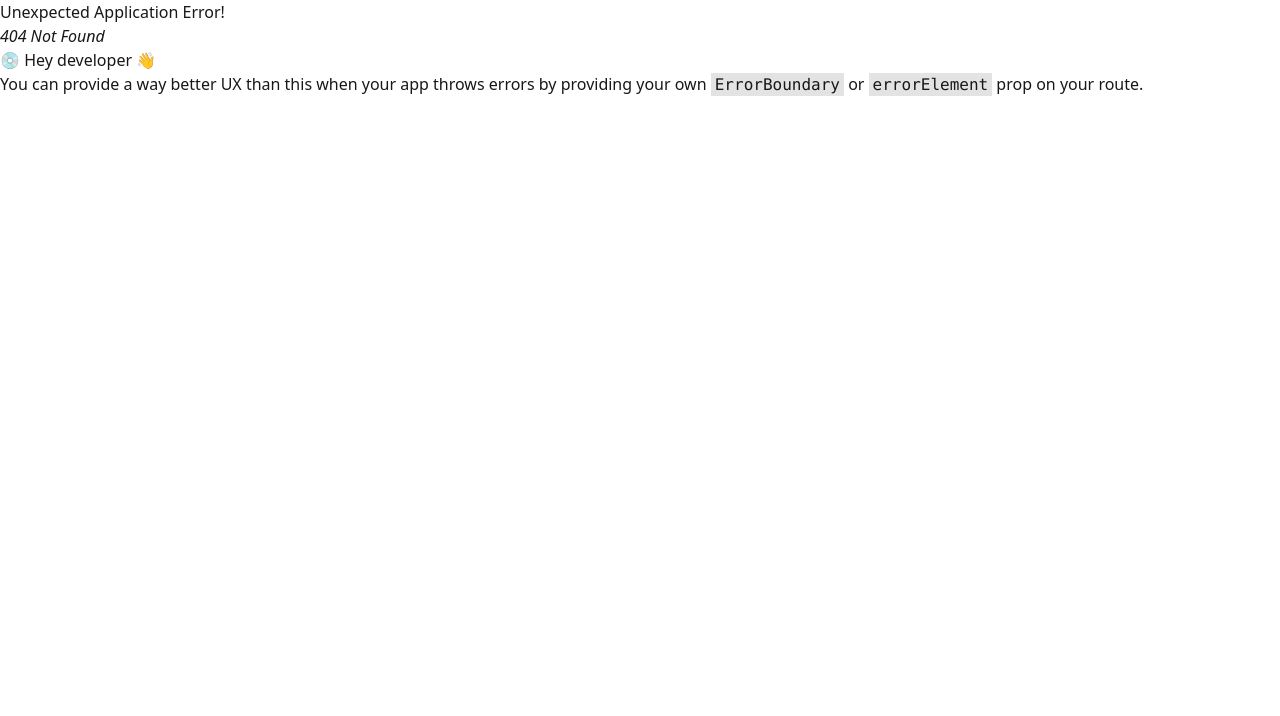
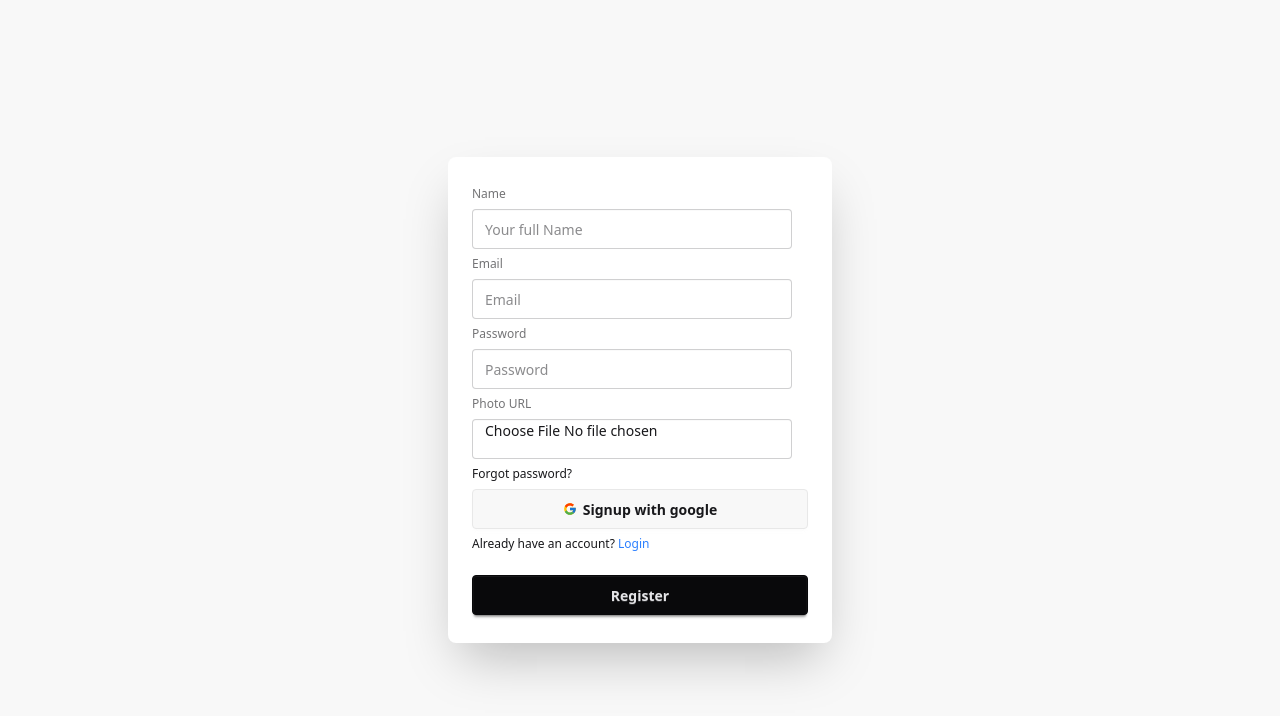
Before and after one commit to muhsinabdullah/Assignment-11-Frontend, a React (Vite) app: page /signup in a window 1280 px wide. Before the commit this address had no page. Shown: the top 716 px of the page. Built offline with nearby package versions, Linux system fonts and the light colour scheme; no server answers.

Commit message:
Login and Register Paged added and firebase connected

```diff
--- a/package.json
+++ b/package.json
@@ -11,8 +11,12 @@
   },
   "dependencies": {
     "@tailwindcss/vite": "^4.1.18",
+    "axios": "^1.13.2",
+    "firebase": "^12.6.0",
     "react": "^19.2.0",
     "react-dom": "^19.2.0",
+    "react-hot-toast": "^2.6.0",
+    "react-icons": "^5.5.0",
     "react-router": "^7.10.1",
     "tailwindcss": "^4.1.18"
   },
--- /dev/null
+++ b/src/firebase/firebase.config.js
@@ -0,0 +1,18 @@
+
+import { initializeApp } from "firebase/app";
+import {getAuth} from 'firebase/auth'
+
+const firebaseConfig = {
+  apiKey: import.meta.env.VITE_APIKEY,
+  authDomain: import.meta.env.VITE_AUTHDOMAIN,
+  projectId: import.meta.env.VITE_PROJECTID,
+  storageBucket: import.meta.env.VITE_STORAGEBUCKET,
+  messagingSenderId: import.meta.env.VITE_MASSAGINGSENDERID,
+  appId: import.meta.env.VITE_APPID
+};
+
+// Initialize Firebase
+const app = initializeApp(firebaseConfig);
+
+const auth = getAuth(app);
+export default auth;
--- /dev/null
+++ b/src/pages/Login.jsx
@@ -0,0 +1,76 @@
+import { signInWithEmailAndPassword } from 'firebase/auth';
+import React, { useContext, useState } from 'react';
+import { Link, Navigate, useLocation, useNavigate } from 'react-router';
+import auth from '../firebase/firebase.config';
+import { AuthContext } from '../provider/AuthProvider';
+import { FcGoogle } from "react-icons/fc";
+
+
+const Login = () => {
+
+    const { setUser, handleGoogleSignin } = useContext(AuthContext);
+    const location = useLocation();
+    const navigate = useNavigate();
+    const [email, setEmail] = useState('');
+
+
+
+    const handleOnSubmit = (e) => {
+        e.preventDefault();
+        const email = e.target.email.value;
+        const pass = e.target.password.value;
+
+        signInWithEmailAndPassword(auth, email, pass)
+            .then((userCredential) => {
+                const user = userCredential.user;
+                setUser(user);
+                navigate(location.state)
+            })
+            .catch((err) => {
+                console.log(err)
+            })
+    }
+
+    const googleSignin=()=>{
+        handleGoogleSignin()
+        .then((result) => {
+                const user = result.user;
+                setUser(user);
+                navigate(location.state)
+            })
+            .catch((err) => {
+                console.log(err)
+            })
+    }
+
+    const handleForgate=()=>{
+        if(!email){
+            return navigate(`/forgetPass/examle:a@b.c`)
+        }
+        return  navigate(`/forgetPass/${email}`)
+
+    }
+
+    return (
+        <div>
+            <div className="hero bg-base-200 min-h-screen">
+                <div className="card bg-base-100 w-full max-w-sm shrink-0 shadow-2xl">
+                    <div className="card-body">
+                        <form onSubmit={handleOnSubmit} className="fieldset">
+                            <label className="label">Email</label>
+                            <input onChange={(e)=> setEmail(e.target.value)}  name='email' type="email" className="input" placeholder="Email" />
+                            <label className="label">Password</label>
+                            <input name='password' type="password" className="input" placeholder="Password" />
+                            <div><button onClick={handleForgate} className="link link-hover">Forgot password?</button></div>
+                            <button onClick={googleSignin} className="btn"><FcGoogle /> Signup with google</button>
+                            <div><span>Don't have an account?</span> <Link to={'/signup'} className='text-blue-500'>Register</Link></div>
+                            <button  className="btn btn-neutral mt-4">Login</button>
+                        </form>
+                    </div>
+                </div>
+            </div>
+        </div>
+    );
+};
+
+export default Login;
--- /dev/null
+++ b/src/pages/Register.jsx
@@ -0,0 +1,96 @@
+import React, { useContext } from 'react';
+import { Link } from 'react-router';
+import { AuthContext } from '../provider/AuthProvider';
+import { updateProfile } from 'firebase/auth';
+import auth from '../firebase/firebase.config';
+import { FcGoogle } from "react-icons/fc";
+import axios from 'axios';
+
+const Register = () => {
+
+    const { registerWithEmailAndPassword, setUser, handleGoogleSignin } = useContext(AuthContext);
+
+    const handleOnSubmit = async (e) => {
+        e.preventDefault();
+        const email = e.target.email.value;
+        const pass = e.target.password.value;
+        const name = e.target.name.value;
+        const photoUrl = e.target.photoUrl;
+        const file = photoUrl.files[0];
+
+        const upperCase = /[A-Z]/;
+        const lowerCase = /[a-z]/;
+        if (pass.length < 6) {
+            return alert('Password must have at least 6 characters');
+        }
+        if (!upperCase.test(pass)) {
+            return alert('Password must have Uppercase letter');
+        }
+        if (!lowerCase.test(pass)) {
+            return alert('Password must have Lowercase letter');
+        }
+
+        const res = await axios.post('https://api.imgbb.com/1/upload?key=be64b0ce6ff2ea392d8017e826dfe151', { image: file }, {
+            headers: {
+                "Content-Type": 'multipart/form-data'
+            }
+        })
+        const mainPhotoUrl = res.data.data.display_url
+
+        if (res.data.success == true) {
+            registerWithEmailAndPassword(email, pass)
+                .then((userCredential) => {
+                    updateProfile(auth.currentUser, {
+                        displayName: name, photoURL: mainPhotoUrl
+                    }).then(() => {
+                        setUser(userCredential.user);
+                    }).catch((err) => {
+                        console.log(err)
+                    });
+                })
+                .catch((err) => {
+                    console.log(err)
+                });
+        }
+    }
+
+
+    const googleSignin = () => {
+        handleGoogleSignin()
+            .then((result) => {
+                const user = result.user;
+                setUser(user);
+            })
+            .catch((err) => {
+                console.log(err)
+            })
+    }
+
+
+    return (
+        <div>
+            <div className="hero bg-base-200 min-h-screen">
+                <div className="card bg-base-100 w-full max-w-sm shrink-0 shadow-2xl">
+                    <div className="card-body">
+                        <form onSubmit={handleOnSubmit} className="fieldset">
+                            <label className="label">Name</label>
+                            <input name='name' type="text" className="input" placeholder="Your full Name" />
+                            <label className="label">Email</label>
+                            <input name='email' type="email" className="input" placeholder="Email" />
+                            <label className="label">Password</label>
+                            <input name='password' type="password" className="input" placeholder="Password" />
+                            <label className="label">Photo URL</label>
+                            <input name='photoUrl' type="file" className="input" placeholder="Past Photo URL" />
+                            <div><Link to="/forgetPass" className="link link-hover">Forgot password?</Link></div>
+                            <button onClick={googleSignin} className="btn"><FcGoogle /> Signup with google</button>
+                            <div><span>Already have an account?</span> <Link className='text-blue-500' to={'/login'}>Login</Link></div>
+                            <button className="btn btn-neutral mt-4">Register</button>
+                        </form>
+                    </div>
+                </div>
+            </div>
+        </div>
+    );
+};
+
+export default Register;
--- /dev/null
+++ b/src/provider/AuthProvider.jsx
@@ -0,0 +1,47 @@
+import { createUserWithEmailAndPassword, GoogleAuthProvider, onAuthStateChanged, signInWithPopup } from 'firebase/auth';
+import React, { createContext, useEffect, useState } from 'react';
+import auth from '../firebase/firebase.config';
+
+
+// eslint-disable-next-line react-refresh/only-export-components
+export const AuthContext = createContext();
+
+const AuthProvider = ({ children }) => {
+
+    const [loading, setLoading] = useState(true);
+    const [user, setUser] = useState(null);
+    const googleProvider = new GoogleAuthProvider();
+
+    const registerWithEmailAndPassword = (email, pass) => {
+        return createUserWithEmailAndPassword(auth, email, pass)
+    }
+
+    const handleGoogleSignin = () => {
+        return signInWithPopup(auth, googleProvider)
+    }
+    useEffect(() => {
+        const unSubscribe = onAuthStateChanged(auth, (currentUser) => {
+
+            setUser(currentUser)
+            setLoading(false)
+
+        })
+        return () => {
+            unSubscribe();
+        }
+    }, [])
+    const authData = {
+        registerWithEmailAndPassword,
+        setUser,
+        user,
+        handleGoogleSignin,
+        loading,
+    }
+    return (
+        <AuthContext.Provider value={authData}>
+            {children}
+        </AuthContext.Provider>
+    );
+};
+
+export default AuthProvider;
--- a/src/routes/Routes.jsx
+++ b/src/routes/Routes.jsx
@@ -1,6 +1,8 @@
 import { createBrowserRouter } from "react-router";
 import RootLayout from "../RootLayout/RootLayout";
 import Home from "../pages/Home/Home";
+import Login from "../pages/Login";
+import Register from "../pages/Register";
 
 const router = createBrowserRouter([
   {
@@ -10,6 +12,14 @@ const router = createBrowserRouter([
         {
             path:'/',
             Component: Home
+        },
+        {
+            path:'/login',
+            Component: Login
+        },
+        {
+            path:'/signup',
+            Component: Register
         }
     ]
   },
```
Also changed, not shown: src/main.jsx (+6 -2 lines), 1 other file (tests, documents, lock files or other folders).
